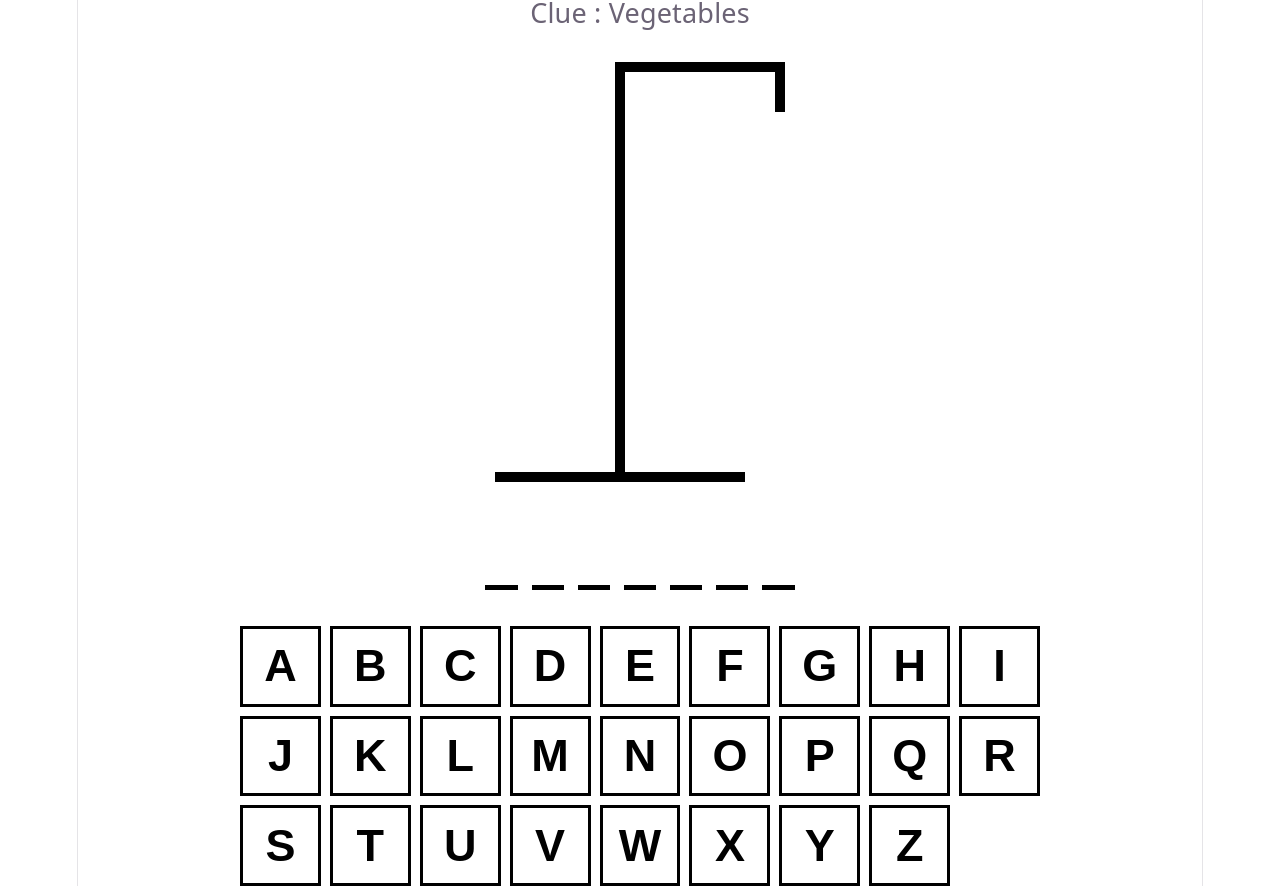
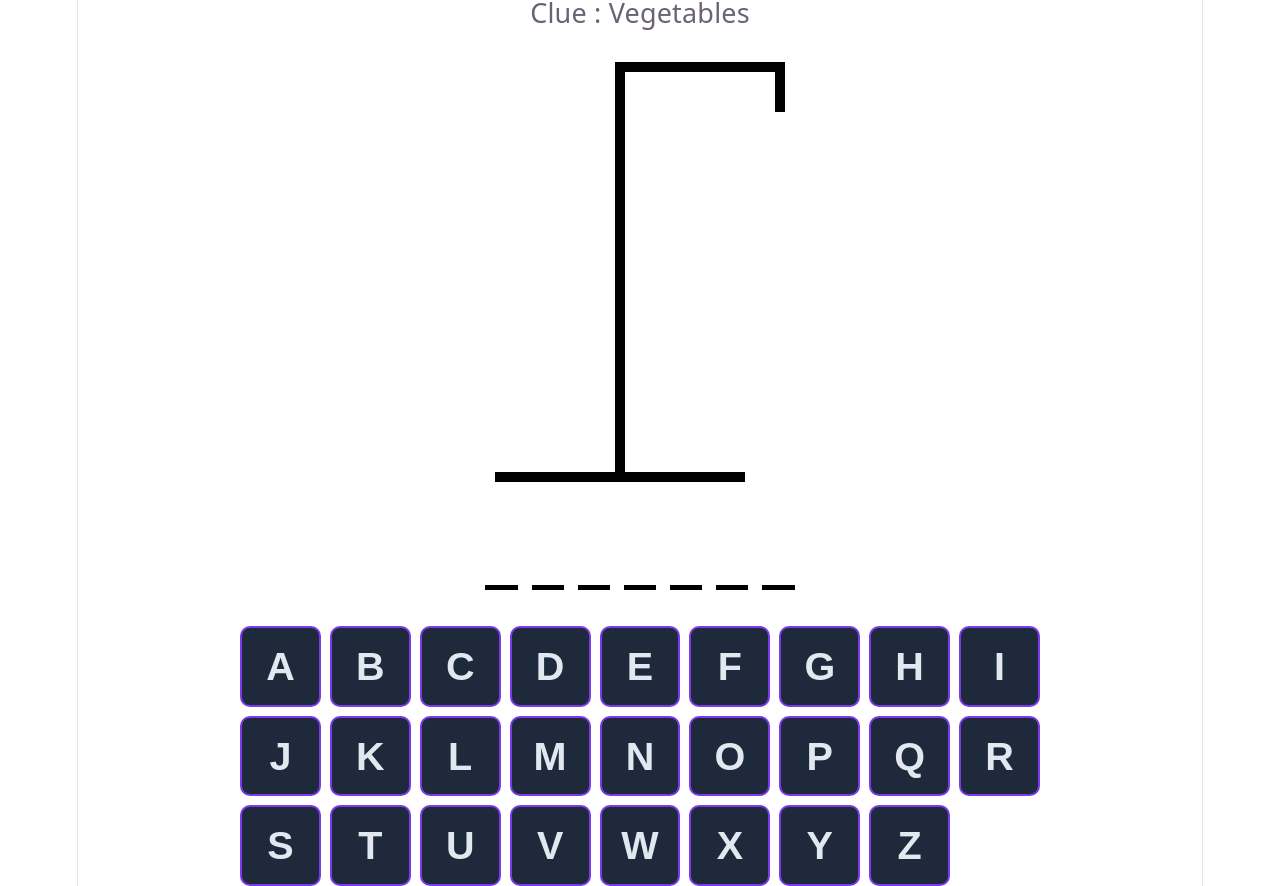
Before and after one commit to Aiswarya1810/Hangman_game, a React (Vite) app in the folder Hangman/: page / in a window 1280 px wide. Built offline with nearby package versions, Linux system fonts and the light colour scheme.

Commit message:
keyboard

```diff
--- a/Hangman/src/Keyboard.module.css
+++ b/Hangman/src/Keyboard.module.css
@@ -1,32 +1,37 @@
-.btn{
+.btn {
   width: 100%;
-    border: 3px solid black;
-    background:none;
-    aspect-ratio: 1/1;
-    font-size: 2.5rem;
+  border: 2px solid #7c3aed;
+  background: #1e293b;
+  aspect-ratio: 1 / 1;
+  font-size: 2.2rem;
   text-transform: uppercase;
-    padding: .5rem;
+  padding: 0.5rem;
   font-weight: bold;
   cursor: pointer;
-    color: black;
-
+  color: #e2e8f0;
+  border-radius: 10px;
+  transition: 0.2s ease;
 }
 
-.btn.active{
-   background-color: hsl(200, 100%, 75%);
+.btn.active {
+  background-color: #22c55e;
   color: white;
+  border-color: #16a34a;
 }
 
-.btn.inactive{
-    opacity: 0.3;
+.btn.inactive {
+  background-color: #ef4444;
+  color: white;
+  border-color: #b91c1c;
 }
 
 .btn:disabled {
-    opacity: 0.5;
+  opacity: 0.6;
   cursor: not-allowed;
 }
+
 .btn:hover:not(:disabled),
-
 .btn:focus:not(:disabled) {
-    background-color: hsl(200, 100%, 75%);
+  background-color: #7c3aed;
+  color: white;
 }
--- a/Hangman/src/Keyboard.tsx
+++ b/Hangman/src/Keyboard.tsx
@@ -6,45 +6,45 @@ const KEYS = [
   "u","v","w","x","y","z"
 ]
 
-type KeyboardProps={
+type KeyboardProps = {
   disabled: boolean
   activeLetters: string[]
   inactiveLetters: string[]
-    addGuessedLetter:(letter:string) => void
+  addGuessedLetter: (letter: string) => void
 }
+
 export function Keyboard({
   activeLetters,
+  inactiveLetters,
+  addGuessedLetter,
   disabled = false,
-    inactiveLetters,
-    addGuessedLetter }:
-    KeyboardProps ){
-
+}: KeyboardProps) {
   return (
     <div
       style={{
         display: "grid",
-        gridTemplateColumns:"repeat(auto-fit,minmax(75px,1fr))",
-        gap:".5rem",
-        width:"100%"
+        gridTemplateColumns: "repeat(auto-fit, minmax(75px, 1fr))",
+        gap: ".5rem",
+        width: "100%",
+      }}
+    >
+      {KEYS.map(key => {
+        const isActive = activeLetters.includes(key)
+        const isInactive = inactiveLetters.includes(key)
 
-    }}>
-        {KEYS.map(key => {
-            const isActive =  activeLetters.includes(key)
-            const isInactive= inactiveLetters.includes(key)
-            return(
+        return (
           <button
             onClick={() => addGuessedLetter(key)}
-                className = {`${styles.btn} ${isActive ? styles.active:""}
-                ${isInactive ? styles.inactive:""}`}
-                disabled={isInactive|| isActive|| disabled}
-                key={key}>
+            className={`${styles.btn} ${isActive ? styles.active : ""} ${
+              isInactive ? styles.inactive : ""
+            }`}
+            disabled={isInactive || isActive || disabled}
+            key={key}
+          >
             {key}
           </button>
         )
       })}
-
-
     </div>
   )
-
 }
```
Lines whose indentation alone changed are shown as unchanged.
